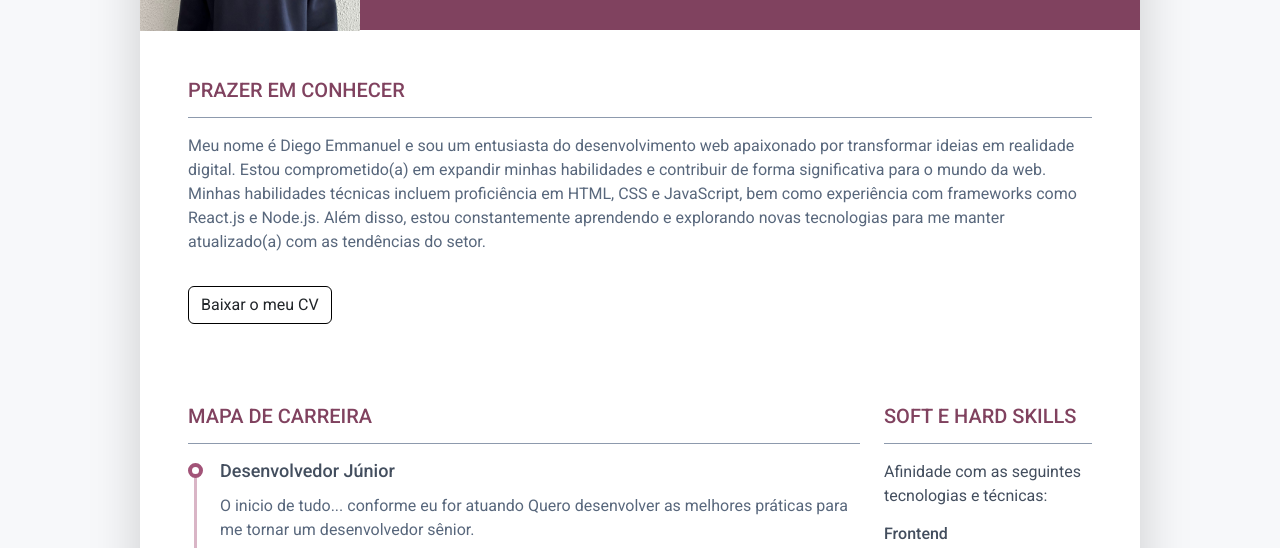
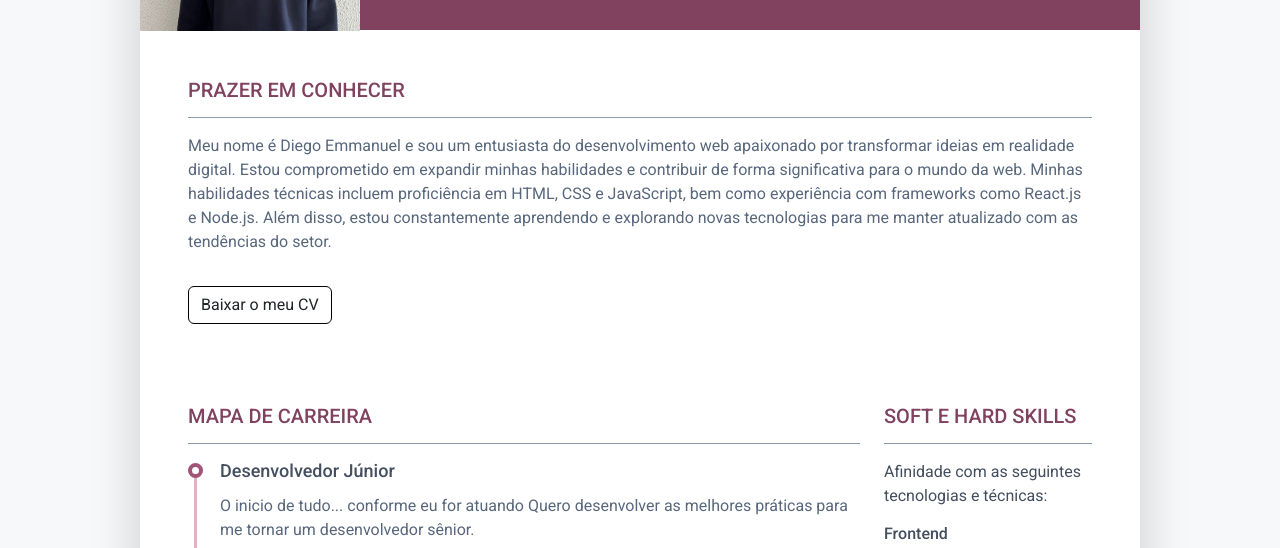
Before and after one commit to DiegoEmmanuelDev/MAPA, a plain HTML site: page index.html in a window 1280 px wide. Shown: the part 220-768 px from the top of the page. Drawn offline with Linux system fonts and the light colour scheme.

Commit message:
Update index.html

```diff
--- a/index.html
+++ b/index.html
@@ -91,9 +91,9 @@
 				<section class="resume-section summary-section mb-5">
 					<h2 class="resume-section-title text-uppercase font-weight-bold pb-3 mb-3">Prazer em Conhecer</h2>
 					<div class="resume-section-content">
-						<p class="mb-0"> Meu nome é Diego Emmanuel e sou um entusiasta do desenvolvimento web apaixonado por transformar ideias em realidade digital. Estou comprometido(a) em expandir minhas habilidades e contribuir de forma significativa para o mundo da web.
+						<p class="mb-0"> Meu nome é Diego Emmanuel e sou um entusiasta do desenvolvimento web apaixonado por transformar ideias em realidade digital. Estou comprometido em expandir minhas habilidades e contribuir de forma significativa para o mundo da web.
 
-							Minhas habilidades técnicas incluem proficiência em HTML, CSS e JavaScript, bem como experiência com frameworks como React.js e Node.js. Além disso, estou constantemente aprendendo e explorando novas tecnologias para me manter atualizado(a) com as tendências do setor.</p>
+							Minhas habilidades técnicas incluem proficiência em HTML, CSS e JavaScript, bem como experiência com frameworks como React.js e Node.js. Além disso, estou constantemente aprendendo e explorando novas tecnologias para me manter atualizado com as tendências do setor.</p>
 
 						<!-- Altere o link para um PDF do seu Curriculo -->
 						<a class="btn" href="#">Baixar o meu CV</a>
```
